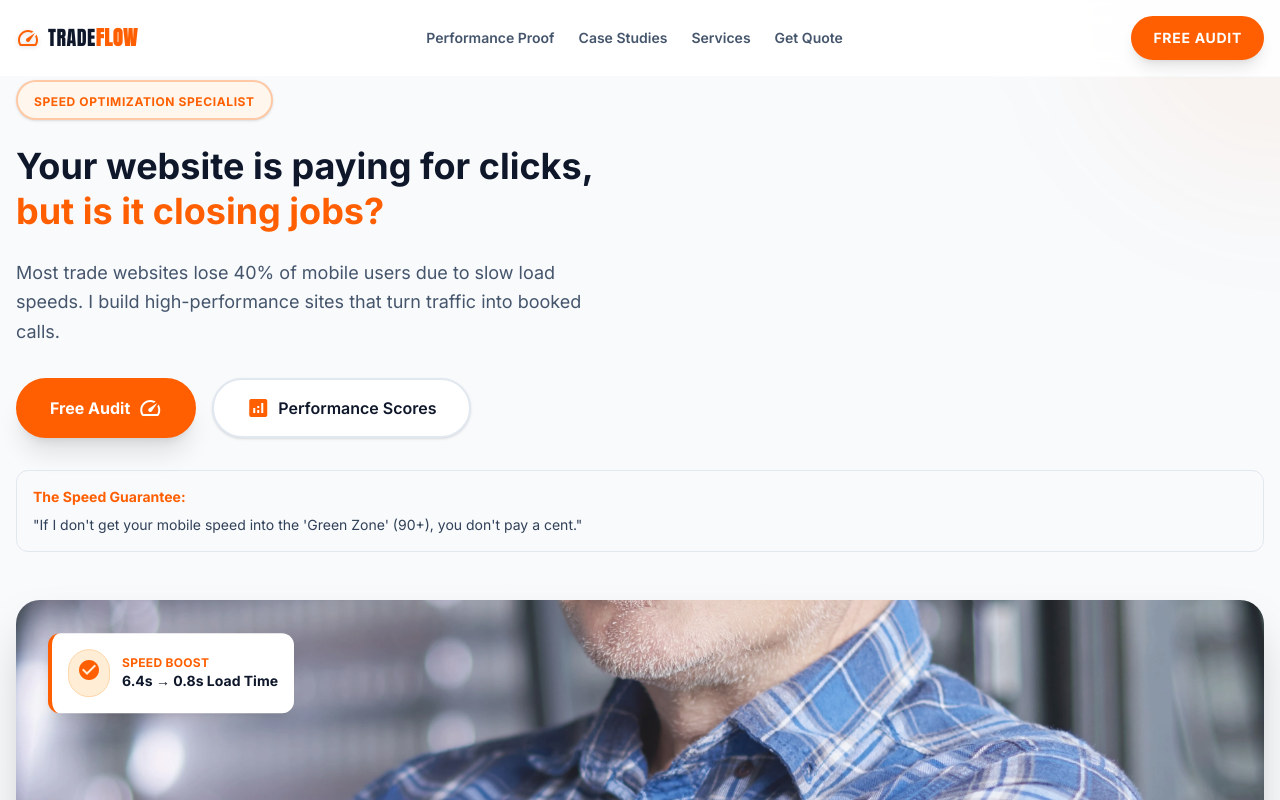
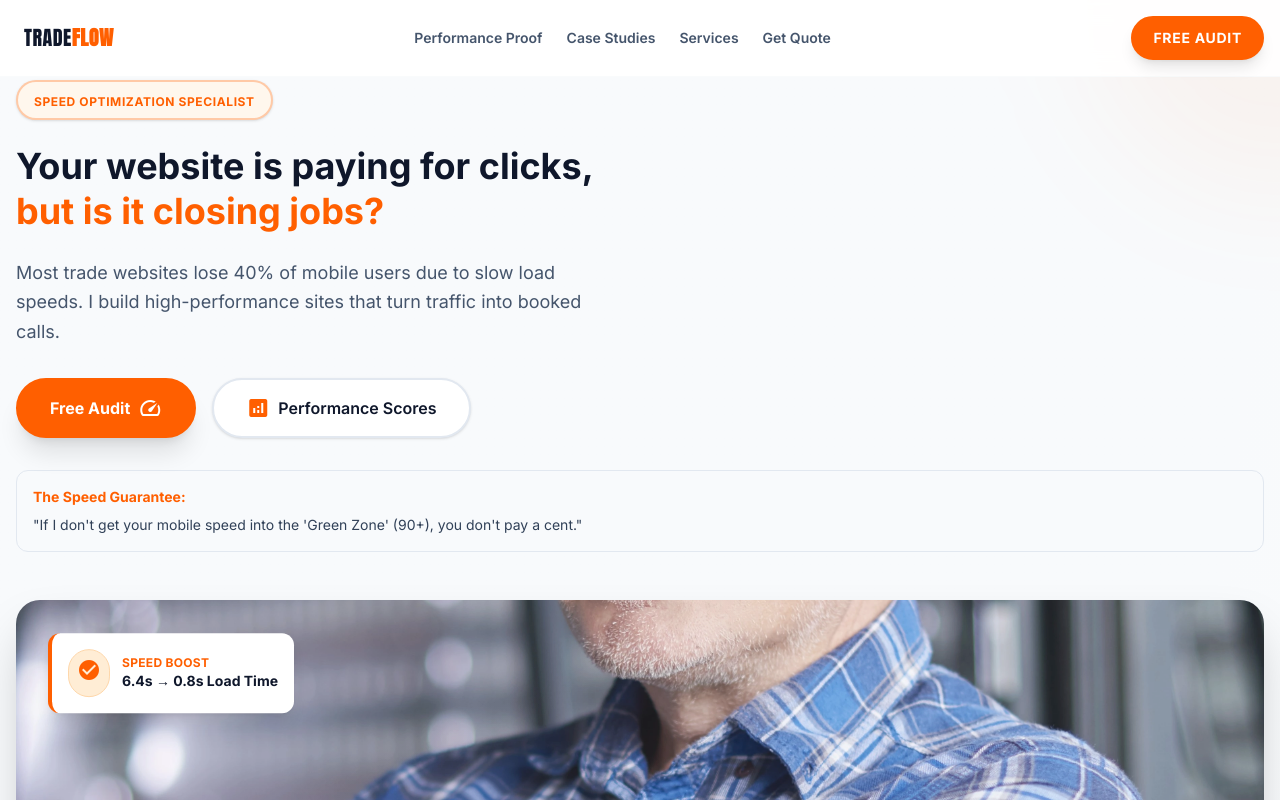
Before and after one commit to emma31-dev/freelance-portfolio, a React (Vite) app: page / in a window 1280 px wide. Shown: the top 800 px of the page. Built offline with nearby package versions, Linux system fonts and the light colour scheme.

Commit message:
Update Navigation.tsx

```diff
--- a/src/components/Navigation.tsx
+++ b/src/components/Navigation.tsx
@@ -4,7 +4,7 @@ const Navigation: React.FC = () => {
   return (
     <nav className="fixed top-0 left-0 right-0 w-full py-4 px-4 sm:px-8 lg:px-16 flex justify-between items-center bg-white/90 dark:bg-background-dark/90 backdrop-blur-md border-b border-slate-200/20 dark:border-slate-700/20 z-50">
       <div className="flex items-center gap-2">
-        <span className="material-icons text-primary text-2xl drop-shadow-sm">speed</span>
+        <span className="material-icons text-primary text-2xl drop-shadow-sm"></span>
         <span className="font-display text-xl tracking-wide text-slate-900 dark:text-white uppercase">
           Trade<span className="text-primary font-bold">Flow</span>
         </span>
```
